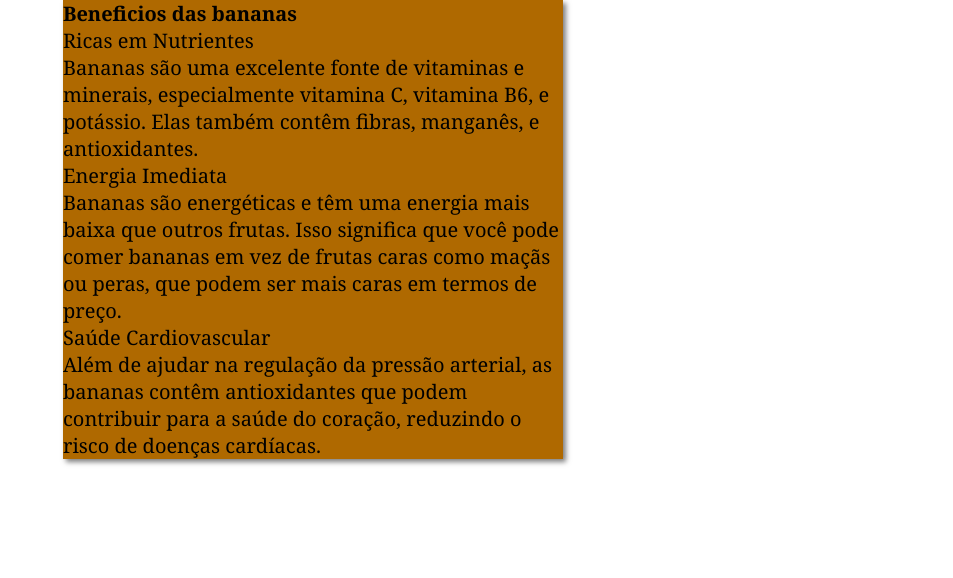
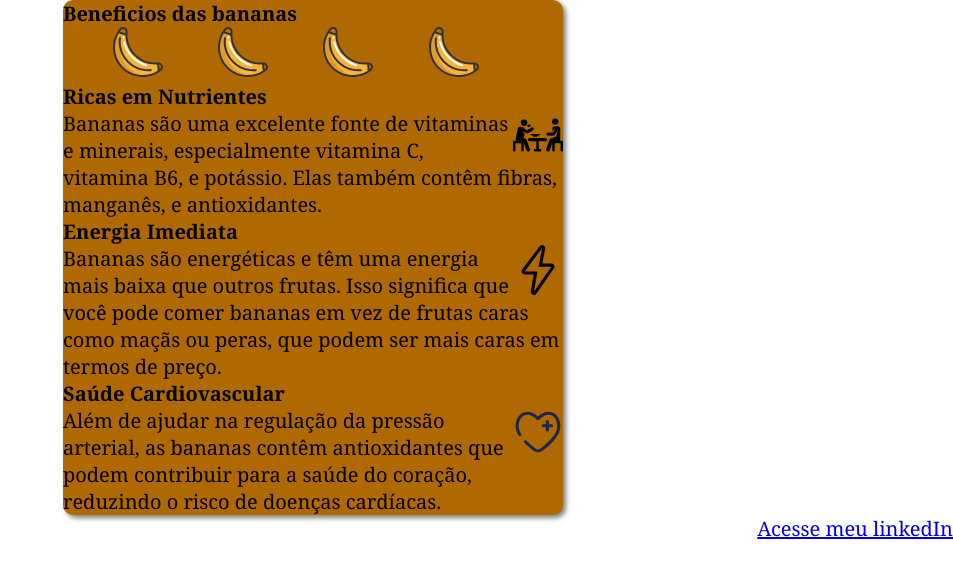
Before and after one commit to CaValk4/projeto-site, a plain HTML site: page index.html in a window 1280 px wide. Shown: the whole page, without its empty margins (327-1280 px from the left). Drawn offline with Linux system fonts and the light colour scheme.

Commit message:
styles
adicionei algumas imagens e um link para o meu linkedIn

```diff
--- a/estilos/style.css
+++ b/estilos/style.css
@@ -16,4 +16,20 @@ main{
     width: 500px;
     margin: auto;
     box-shadow: 3px 3px 5px rgba(0, 0, 0, 0.507);
+    border-radius: 10px;
 }
+
+
+.banana{
+    width: 50px;
+    padding-left: 50px;
+}
+
+.rgt{
+    float: right;
+    width: 50px;
+}
+
+#linked{
+    float: inline-end;
+}
--- a/index.html
+++ b/index.html
@@ -4,24 +4,32 @@
     <meta charset="UTF-8">
     <meta name="viewport" content="width=device-width, initial-scale=1.0">
     <link rel="stylesheet" href="estilos/style.css">
-    <title>Curso em Video</title>
+    <title>Beneficios das Bananas</title>
 </head>
 <body>
     <main>
         <header>
             <h1>Beneficios das bananas</h1>
-            <article>Ricas em Nutrientes</article>
+            <img class="banana" src="imagens/banana-svgrepo-com.svg" alt="" srcset="">
+            <img class="banana" src="imagens/banana-svgrepo-com.svg" alt="" srcset="">
+            <img class="banana" src="imagens/banana-svgrepo-com.svg" alt="" srcset="">
+            <img class="banana" src="imagens/banana-svgrepo-com.svg" alt="" srcset="">
+            <h2>Ricas em Nutrientes</h2>
+            <img src="imagens/eating-svgrepo-com.svg" alt="" class="rgt">
             <p>Bananas são uma excelente fonte de vitaminas e minerais, especialmente vitamina C, vitamina B6, e potássio. Elas também contêm fibras, manganês, e antioxidantes.</p>
-            <article>Energia Imediata</article>
+            <h2>Energia Imediata</h2>
+            <img src="imagens/energy-svgrepo-com.svg" alt="" class="rgt">
             <p>
                 Bananas são energéticas e têm uma energia mais baixa que outros frutas. Isso significa que você pode comer bananas em vez de frutas caras como maçãs ou peras, que podem ser mais caras em termos de preço.
             </p>
 
-            <article>Saúde Cardiovascular</article>
+            <h2>Saúde Cardiovascular</h2>
+            <img src="imagens/health-svgrepo-com.svg" alt="" class="rgt">
             <p>
                 Além de ajudar na regulação da pressão arterial, as bananas contêm antioxidantes que podem contribuir para a saúde do coração, reduzindo o risco de doenças cardíacas.
             </p>
         </header>
     </main>
+    <p id="linked"><a href="https://www.linkedin.com/in/vitor-cavalcante-318362298/">Acesse meu linkedIn</a></p>
 </body>
 </html>
```
Also changed, not shown: imagens/banana-svgrepo-com.svg (added), imagens/eating-svgrepo-com.svg (added), imagens/energy-svgrepo-com.svg (added), imagens/health-svgrepo-com.svg (added).
